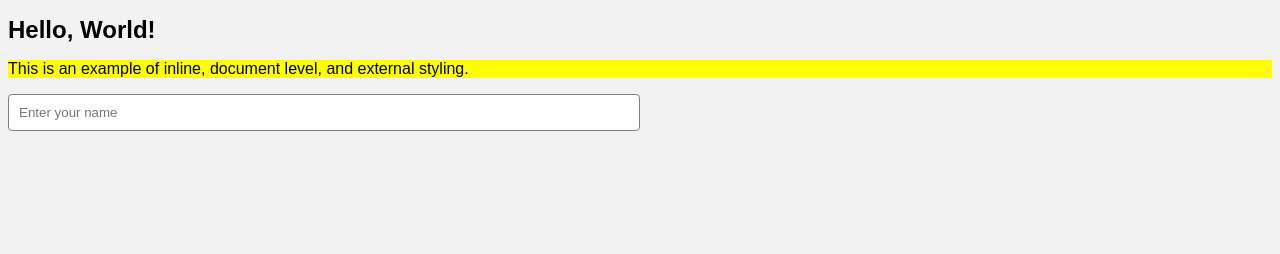
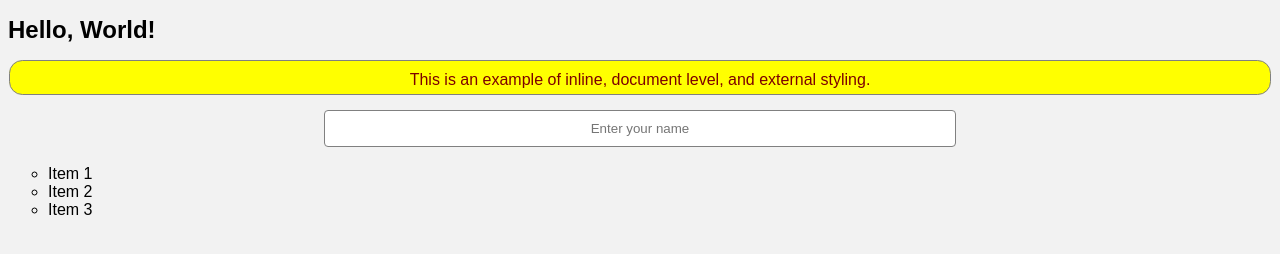
Before and after one commit to sreemannarayanac/wad, a plain HTML site: page unit-1/css.html in a window 1280 px wide. Drawn offline with Linux system fonts and the light colour scheme.

Commit message:
Add CSS styles for highlighting and input fields, and create new HTML files for frames and text formatting

```diff
--- a/unit-1/css.html
+++ b/unit-1/css.html
@@ -10,8 +10,15 @@
         }
 
         /* Class selector */
-        .highlight {
+        .highlight { /* Used Box model (margin, border, padding, content) */
+            margin: 1pt;
+            border: 1.5px solid gray;
+            border-radius: 10pt;
+            padding: 10px;
+            padding-bottom: 5px;
             background-color: yellow;
+            color: rgb(125, 0, 0);
+            text-align: center;
         }
 
         /* ID selector */
@@ -21,7 +28,16 @@
 
         /* Attribute selector */
         input[type="text"] {
-            border: 1px solid gray;
+            margin: 10pt;
+            margin-bottom: 2pt;
+            margin-left: 25%;
+            border: 1.5px solid gray;
+            text-align: center;
+        }
+
+        /* Style for each list item */
+        ul li {
+            list-style-type: circle;
         }
     </style>
     <link rel="stylesheet" href="styles.css">
@@ -30,5 +46,10 @@
     <h1 id="main-heading">Hello, World!</h1>
     <p class="highlight">This is an example of inline, document level, and external styling.</p>
     <input type="text" placeholder="Enter your name">
+    <ul>
+        <li>Item 1</li>
+        <li>Item 2</li>
+        <li>Item 3</li>
+    </ul>
 </body>
 </html>
```
Also changed, not shown: unit-1/frames.html (added, +27 -0 lines), unit-1/text-formatting.html (added, +40 -0 lines).
